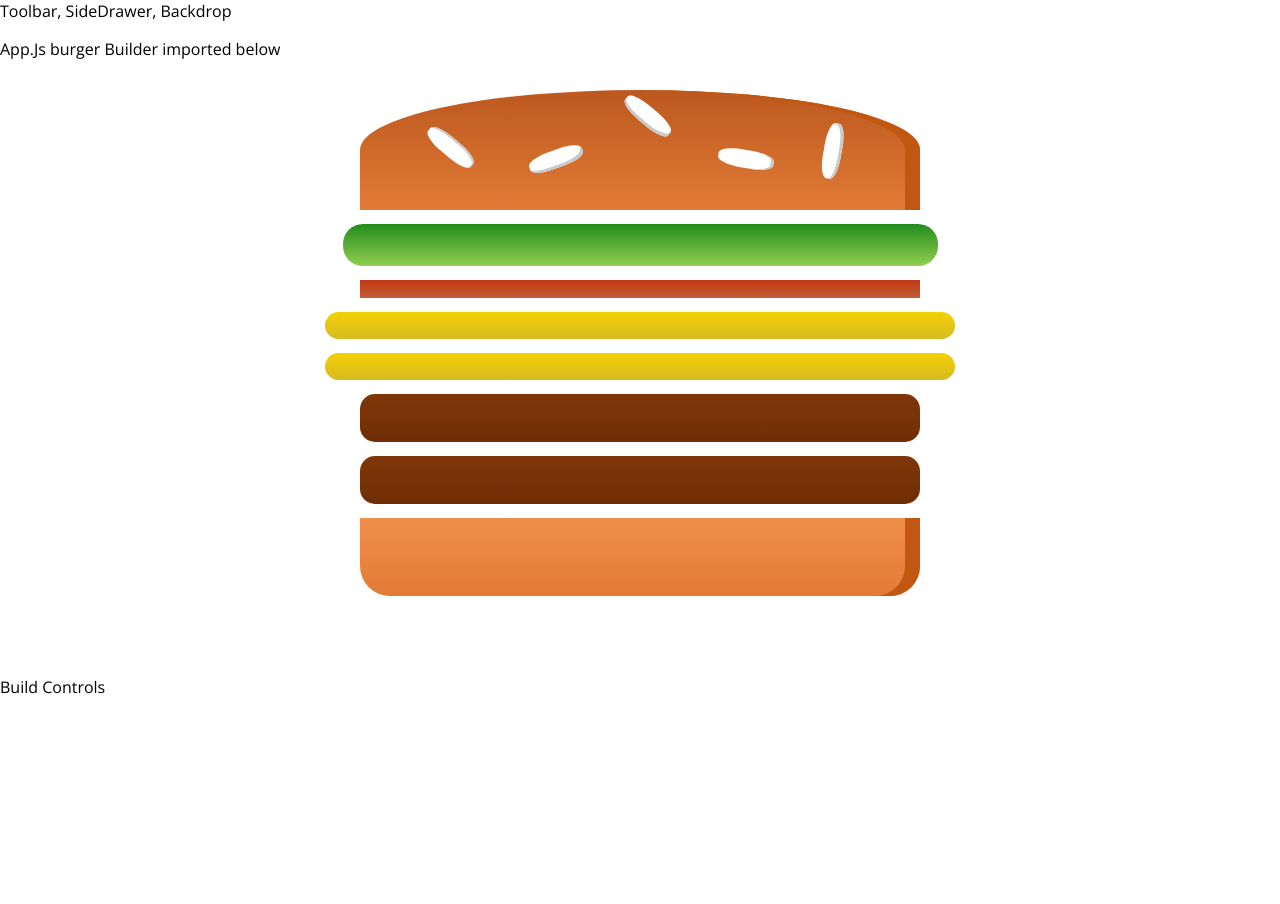
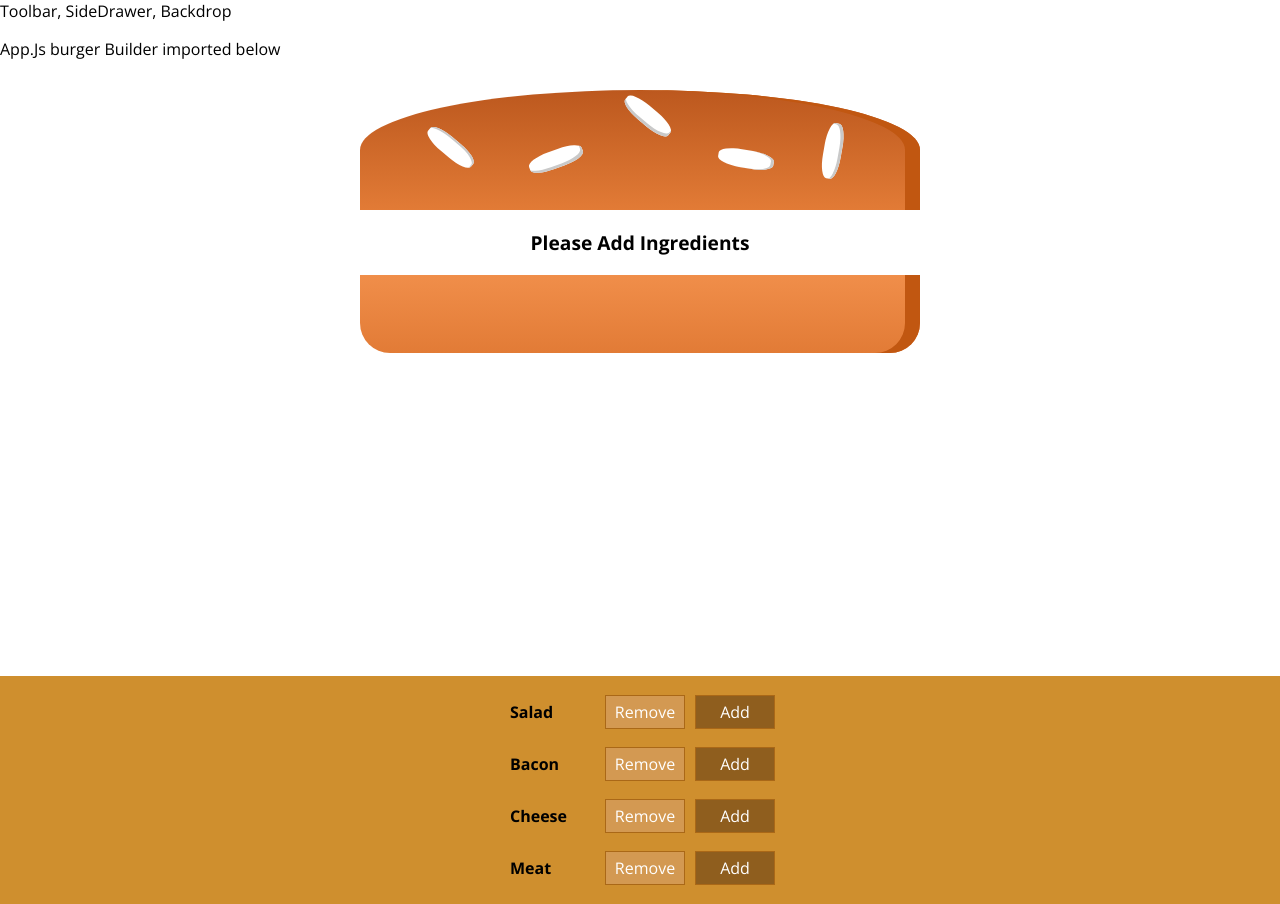
Before and after one commit to maxcramer/burger-builder, a React app: page / in a window 1280 px wide. Before the commit the page ends 800 px from the top, so only its background shows below. Built offline with nearby package versions, Linux system fonts and the light colour scheme.

Commit message:
setting up build controls and adding styling :

```diff
--- /dev/null
+++ b/src/components/Burger/BuildControls/BuildControl/BuildControl.css
@@ -0,0 +1,56 @@
+.BuildControl {
+    display: flex;
+    justify-content: space-between;
+    align-items: center;
+    margin: 5px 0;
+}
+
+.BuildControl button {
+    display: block;
+    font: inherit;
+    padding: 5px;
+    margin: 0 5px;
+    width: 80px;
+    border: 1px solid #AA6817;
+    cursor: pointer;
+    outline: none;
+}
+
+.BuildControl button:disabled {
+    background-color: #AC9980;
+    border: 1px solid #7E7365;
+    color: #ccc;
+    cursor: default;
+}
+
+.BuildControl button:hover:disabled {
+    background-color: #AC9980;
+    color: #ccc;
+    cursor: not-allowed;
+}
+
+.Label {
+    padding: 10px;
+    font-weight: bold;
+    width: 80px;
+}
+
+.BuildControl .Less {
+    background-color: #D39952;
+    color: white;
+}
+
+.BuildControl .More {
+    background-color: #8F5E1E;
+    color: white;
+}
+
+.BuildControl .Less:hover, .BuildControl .Less:active {
+    background-color: #DAA972;
+    color: white;
+}
+
+.BuildControl .More:hover,.BuildControl .More:active {
+    background-color: #99703F;
+    color: white;
+}
--- /dev/null
+++ b/src/components/Burger/BuildControls/BuildControl/BuildControl.js
@@ -0,0 +1,13 @@
+import React from 'react';
+
+import './BuildControl.css';
+
+const buildControl = (props) => (
+    <div className="BuildControl">
+        <div className="Label">{props.label}</div>
+        <button className="Less">Remove</button>
+        <button className="More">Add</button>
+    </div>
+)
+
+export default buildControl;
--- /dev/null
+++ b/src/components/Burger/BuildControls/BuildControls.css
@@ -0,0 +1,10 @@
+.BuildControls {
+    width: 100%;
+    background-color: #CF8F2E;
+    display: flex;
+    flex-flow: column;
+    align-items: center;
+    box-shadow: 0 2px 1px #ccc;
+    margin: auto;
+    padding: 10px 0;
+}
--- /dev/null
+++ b/src/components/Burger/BuildControls/BuildControls.js
@@ -0,0 +1,23 @@
+import React from 'react';
+import BuildControl from './BuildControl/BuildControl';
+
+import './BuildControls.css';
+const controls = [
+    { label: 'Salad', type: 'salad' },
+    { label: 'Bacon', type: 'bacon' },
+    { label: 'Cheese', type: 'cheese' },
+    { label: 'Meat', type: 'meat' },
+]
+
+const buildControls = (props) => {
+    return (
+        <div className="BuildControls">
+        {controls.map(ctrl => (
+            <BuildControl key={ctrl.label} label={ctrl.label} />
+        ))}
+    </div>
+
+    )
+}
+
+export default buildControls;
--- a/src/components/Burger/Burger.js
+++ b/src/components/Burger/Burger.js
@@ -5,12 +5,19 @@ import './Burger.css';
 
 
 const burger = (props) => {
-    const transformedIngredients = Object.keys(props.ingredients)
+    let transformedIngredients = Object.keys(props.ingredients)
         .map (igKey => {
             return [...Array(props.ingredients[igKey])].map((_, i) => {
                 return <BurgerIngredient key={igKey + i} type={igKey}/>;
             });
-        });
+        } )
+        .reduce((arr, el) => {
+            return arr.concat(el)
+        }, []);
+        if(transformedIngredients.length === 0) {
+            transformedIngredients = <p>Please Add Ingredients</p>
+        }
+        console.log(transformedIngredients)
     return (
         <div className="Burger">
             <BurgerIngredient type="bread-top" />
--- a/src/containers/BurgerBuilder/BurgerBuilder.js
+++ b/src/containers/BurgerBuilder/BurgerBuilder.js
@@ -2,6 +2,7 @@ import React, { Component } from 'react';
 
 import Aux from '../../hoc/Aux';
 import Burger from '../../components/Burger/Burger';
+import BuildControls from '../../components/Burger/BuildControls/BuildControls';
 
 
 class BurgerBuilder extends Component{
@@ -10,17 +11,17 @@ class BurgerBuilder extends Component{
     // }
     state = {
         ingredients: {
-            salad: 1,
-            bacon: 1,
-            cheese: 2,
-            meat: 2
+            salad: 0,
+            bacon: 0,
+            cheese: 0,
+            meat: 0
         }
     }
     render() {
         return (
             <Aux>
                 <Burger ingredients={this.state.ingredients}/>
-                <div>Build Controls</div>
+                <BuildControls />
             </Aux>
         );
     }
```
Also changed, not shown: 1 other file (tests, documents, lock files or other folders).
